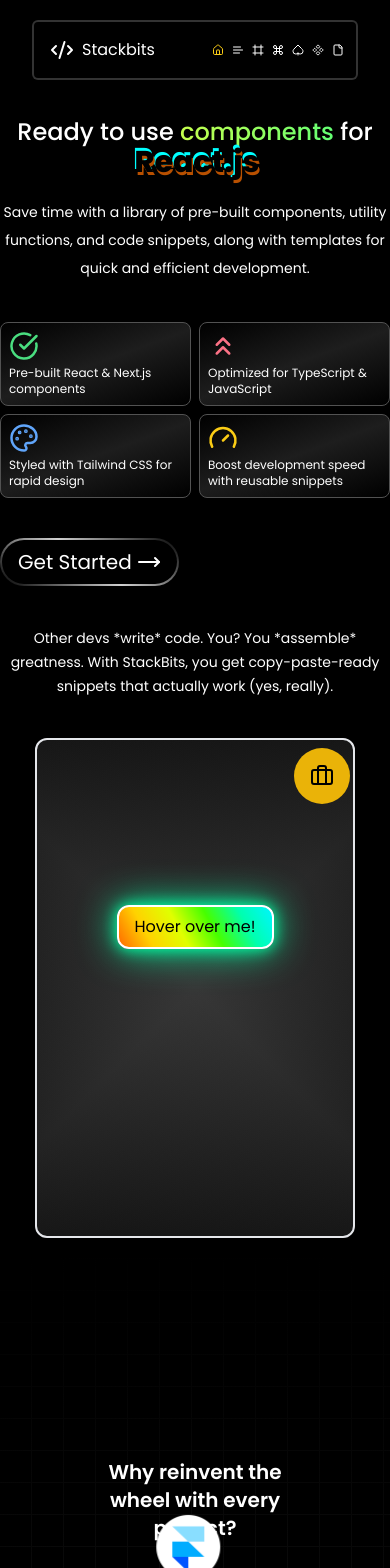
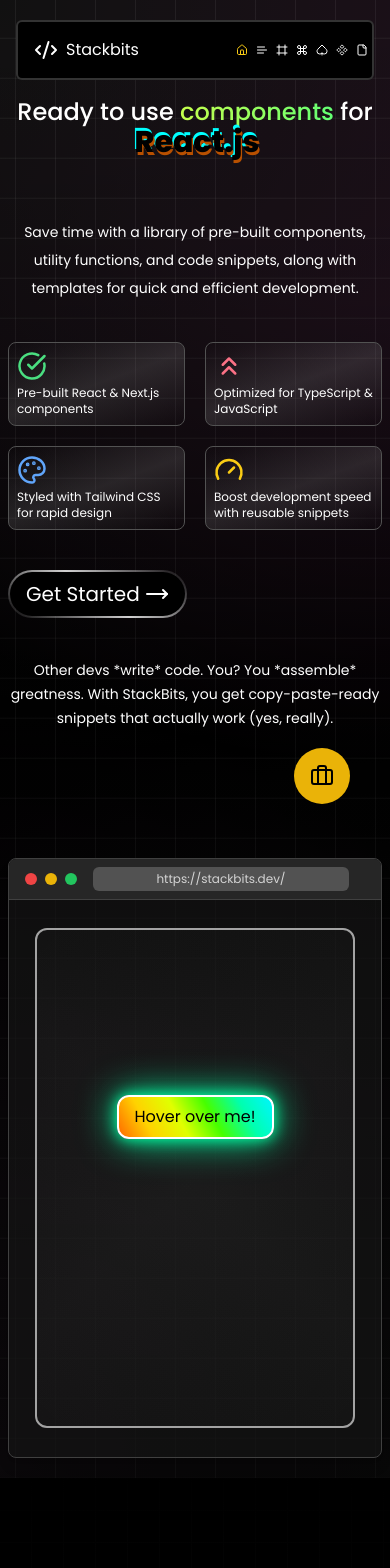
Before and after one commit to samitkapoor/stackbits, a Next.js app: page / in a window 390 px wide. Shown: the top 1568 px of the page. Built offline with nearby package versions, Linux system fonts and the light colour scheme.

Commit message:
Refactor Hero Section and Illustration with Enhanced Visual Design and Responsiveness

```diff
--- a/app/(root)/page.tsx
+++ b/app/(root)/page.tsx
@@ -3,7 +3,7 @@ import HeroSection from '@/components/hero-section';
 
 export default function Home() {
   return (
-    <div className="h-full w-screen overflow-x-hidden overflow-y-scroll flex flex-col p-0 bg-black">
+    <div className="w-screen overflow-x-hidden overflow-y-scroll flex flex-col p-0 bg-black">
       <HeroSection />
       <FeaturesSection />
     </div>
--- a/app/docs/layout.tsx
+++ b/app/docs/layout.tsx
@@ -15,14 +15,14 @@ const DocumentationLayout = ({ children }: { children: React.ReactNode }) => {
   };
 
   return (
-    <div className="flex flex-col w-full h-screen relative">
+    <div className="flex flex-col w-full h-screen relative pt-[100px]">
       <div className={`flex items-start bg-black relative px-[20px] md:px-[50px] h-screen`}>
         <SideBar isOpen={sideBarIsOpen} />
         <div className="flex flex-col gap-52 xl:gap-0 xl:flex-row w-full h-screen overflow-y-auto scrollbar-hide">
           {/* Side bar button */}
           <MovingBorderButton
             onClick={toggleSideBar}
-            wrapperClassName="block lg:hidden w-min absolute top-[50px] right-[50px] z-50"
+            wrapperClassName="block lg:hidden w-min absolute top-[10px] right-[20px] z-50"
           >
             {sideBarIsOpen ? <X /> : <Menu />}
           </MovingBorderButton>
--- a/components/hero-illustration.tsx
+++ b/components/hero-illustration.tsx
@@ -1,6 +1,7 @@
 'use client';
 
 import React, { MouseEvent, useEffect, useRef, useState } from 'react';
+import BrowserWindow from './ui/browser-window';
 
 const HeroIllustration = () => {
   const divRef = useRef<HTMLDivElement | null>(null);
@@ -47,6 +48,7 @@ const HeroIllustration = () => {
   };
 
   return (
+    <BrowserWindow url="https://stackbits.dev/">
       <div
         ref={divRef}
         onMouseMove={onMouseMove}
@@ -56,10 +58,10 @@ const HeroIllustration = () => {
           transform: 'perspective(1000px) rotateX(0deg) rotateY(0deg)',
           transformStyle: 'preserve-3d',
           background: isHovering
-          ? 'linear-gradient(135deg, transparent 0%, #cbcbcb30 50%, transparent 100%), linear-gradient(45deg, transparent 0%, #cbcbcb30 50%, transparent 100%)'
-          : 'linear-gradient(135deg, transparent 0%, #cbcbcb25 50%, transparent 100%), linear-gradient(45deg, transparent 0%, #cbcbcb25 50%, transparent 100%)'
+            ? 'linear-gradient(135deg, transparent 0%, #cbcbcb10 50%, transparent 100%), linear-gradient(45deg, transparent 0%, #cbcbcb10 50%, transparent 100%)'
+            : 'linear-gradient(135deg, transparent 0%, #cbcbcb08 50%, transparent 100%), linear-gradient(45deg, transparent 0%, #cbcbcb08 50%, transparent 100%)'
         }}
-      className="flex opacity-0 flex-col gap-2 items-center justify-center border-2 rounded-xl h-[500px] w-[320px] lg:w-[380px] relative transition-all duration-300 ease-linear"
+        className="flex opacity-0 flex-col gap-2 items-center justify-center border-2 border-neutral-400 hover:border-neutral-300 rounded-xl h-[500px] w-[320px] lg:w-[380px] relative transition-all duration-300 ease-linear scale-90"
       >
         <button
           ref={buttonRef}
@@ -151,6 +153,7 @@ const HeroIllustration = () => {
           All this, just one Ctrl+C, Ctrl+V away. 😉
         </p>
       </div>
+    </BrowserWindow>
   );
 };
 
--- a/components/hero-section.tsx
+++ b/components/hero-section.tsx
@@ -32,9 +32,38 @@ const HeroSection = () => {
   ];
 
   return (
-    <div className="flex flex-col w-full items-center justify-center">
+    <div className="flex flex-col w-screen items-center justify-center relative pt-[80px] px-2 sm:px-0">
+      <motion.div
+        className="absolute inset-0"
+        animate={{
+          background: [
+            'radial-gradient(circle at 0% 0%, #2e2e2e 0%, transparent 50%), radial-gradient(circle at 100% 0%, #eab30855 20%, transparent 50%), radial-gradient(circle at 100% 100%, #1e1e1e 0%, transparent 50%), radial-gradient(circle at 0% 100%, #2a1f3d 0%, transparent 50%)',
+            'radial-gradient(circle at 0% 0%, #1e1e1e 0%, transparent 50%), radial-gradient(circle at 100% 0%, #ec489955 20%, transparent 50%), radial-gradient(circle at 100% 100%, #1e1e1e 0%, transparent 50%), radial-gradient(circle at 0% 100%, #331f2d 0%, transparent 50%)',
+            'radial-gradient(circle at 0% 0%, #2e2e2e 0%, transparent 50%), radial-gradient(circle at 100% 0%, #3b82f655 20%, transparent 50%), radial-gradient(circle at 100% 100%, #1e1e1e 0%, transparent 50%), radial-gradient(circle at 0% 100%, #2a1f3d 0%, transparent 50%)'
+          ]
+        }}
+        transition={{
+          duration: 10,
+          repeat: Infinity,
+          repeatType: 'reverse',
+          ease: 'linear'
+        }}
+        style={{
+          opacity: 0.5
+        }}
+      />
+      <div
+        className="absolute inset-0"
+        style={{
+          backgroundImage:
+            'linear-gradient(90deg, rgba(255,255,255,0.06) 1px, transparent 1px), linear-gradient(0deg, rgba(255,255,255,0.06) 1px, transparent 1px)',
+          backgroundSize: '40px 40px',
+          backgroundPosition: 'center center'
+        }}
+      />
+      <div className="absolute inset-0 bg-gradient-to-b from-transparent via-black/30 to-black/50" />
       <div className="flex items-center w-full relative">
-        <div className="sm:gap-10 md:gap-10 py-5 md:p-8 lg:px-32 flex-col relative w-full flex items-start justify-start">
+        <div className="sm:gap-10 md:gap-10 py-5 md:p-8 lg:px-14 flex-col relative w-full flex items-start justify-start gap-10">
           <motion.p
             initial={{
               opacity: 0,
@@ -52,8 +81,8 @@ const HeroSection = () => {
               React.js
             </GlitchText>
           </motion.p>
-          <div className="flex flex-col xl:flex-row items-center xl:items-start justify-center xl:justify-start gap-10 relative">
-            <div className="inline-flex flex-col items-start justify-center lg:justify-start relative lg:max-w-[650px] lg:w-auto">
+          <div className="flex flex-col xl:flex-row items-center xl:items-start justify-center xl:justify-start gap-32 relative w-full">
+            <div className="inline-flex flex-col items-start justify-center lg:justify-start relative w-full lg:w-auto">
               <motion.p
                 initial={{
                   opacity: 0
@@ -67,7 +96,7 @@ const HeroSection = () => {
                 Save time with a library of pre-built components, utility functions, and code
                 snippets, along with templates for quick and efficient development.
               </motion.p>
-              <div className="grid grid-cols-2 gap-2 mt-10">
+              <div className="grid grid-cols-2 gap-5 mt-10">
                 {features.map((feature) => {
                   return <IconCard key={feature.text} icon={feature.icon} text={feature.text} />;
                 })}
--- a/components/top-bar.tsx
+++ b/components/top-bar.tsx
@@ -47,9 +47,9 @@ const TopBar = () => {
   const pathname = usePathname();
 
   return (
-    <div className="flex items-center justify-between mx-8 px-2 lg:mx-4 lg:px-4  my-5 h-[60px] rounded-md border-[2px] border-white/20 sticky top-5 z-50 bg-black">
+    <div className="flex items-center justify-between ml-[16px] h-[60px] rounded-md border-[2px] border-white/20 fixed w-[calc(100%-32px)] top-5 z-50 bg-black">
       <div className="overflow-hidden h-[56px]">
-        <Link href="/" className="flex items-center gap-2 h-full justify-center ml-2">
+        <Link href="/" className="flex items-center gap-2 h-full justify-center ml-4 sm:ml-10">
           <CodeXml />
           Stackbits
         </Link>
--- /dev/null
+++ b/components/ui/browser-window.tsx
@@ -0,0 +1,37 @@
+import React from 'react';
+
+interface BrowserWindowProps {
+  children: React.ReactNode;
+  url?: string;
+}
+
+const BrowserWindow: React.FC<BrowserWindowProps> = ({ children, url }) => {
+  return (
+    <div
+      className="flex flex-col items-center justify-between rounded-lg overflow-hidden border border-neutral-700 shadow-lg bg-neutral-900/60 h-full w-full relative mx-2"
+      style={{ minWidth: '350px', minHeight: '600px' }}
+    >
+      {/* Browser Header */}
+      <div className="flex items-center px-4 py-2 bg-neutral-800 border-b border-neutral-700 w-full">
+        {/* Traffic Light Buttons */}
+        <div className="flex space-x-2">
+          <div className="w-3 h-3 rounded-full bg-red-500" />
+          <div className="w-3 h-3 rounded-full bg-yellow-500" />
+          <div className="w-3 h-3 rounded-full bg-green-500" />
+        </div>
+
+        {/* URL Bar (optional, for decoration) */}
+        <div className="flex-1 mx-4">
+          <div className="h-6 bg-neutral-600 rounded-md w-full flex items-center justify-center">
+            <p className="text-xs text-neutral-300">{url}</p>
+          </div>
+        </div>
+      </div>
+
+      {/* Browser Content */}
+      <div className="w-full flex-1 p-2 flex items-center justify-center">{children}</div>
+    </div>
+  );
+};
+
+export default BrowserWindow;
```
Lines whose indentation alone changed are shown as unchanged.
